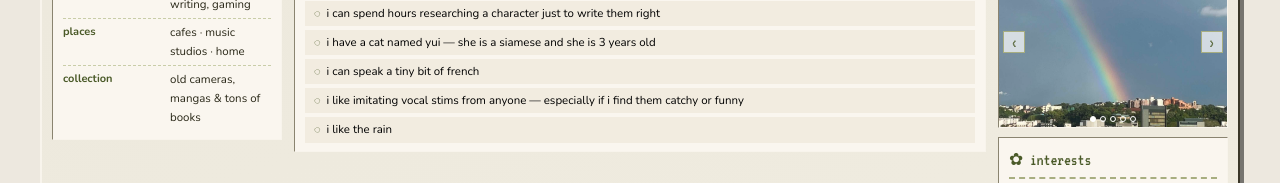
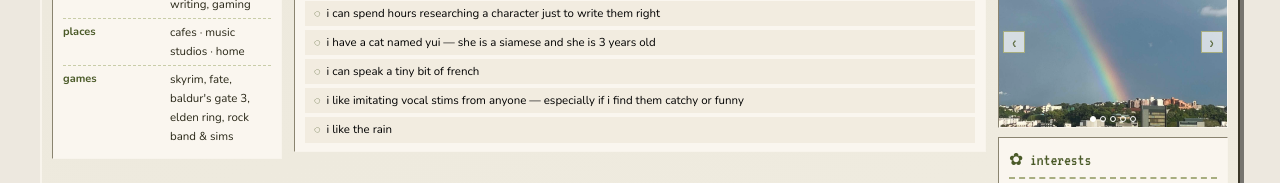
Before and after one commit to mryanglrts/blog, a plain HTML site: page index.html in a window 1280 px wide. Shown: the part 947-1130 px from the top of the page. Drawn offline with nearby package versions, Linux system fonts and the light colour scheme; no server answers; a script that the page names is missing; files whose address does not match are found by name; a web font is replaced by a local one.

Commit message:
Change collection row to games list

```diff
--- a/index.html
+++ b/index.html
@@ -150,8 +150,8 @@
           <div class="fav-val">cafes · music studios · home</div>
         </div>
         <div class="fav-row">
-          <div class="fav-label">collection</div>
-          <div class="fav-val">old cameras, mangas & tons of books</div>
+          <div class="fav-label">games</div>
+          <div class="fav-val">skyrim, fate, baldur's gate 3, elden ring, rock band &amp; sims</div>
         </div>
       </div>
 
```
